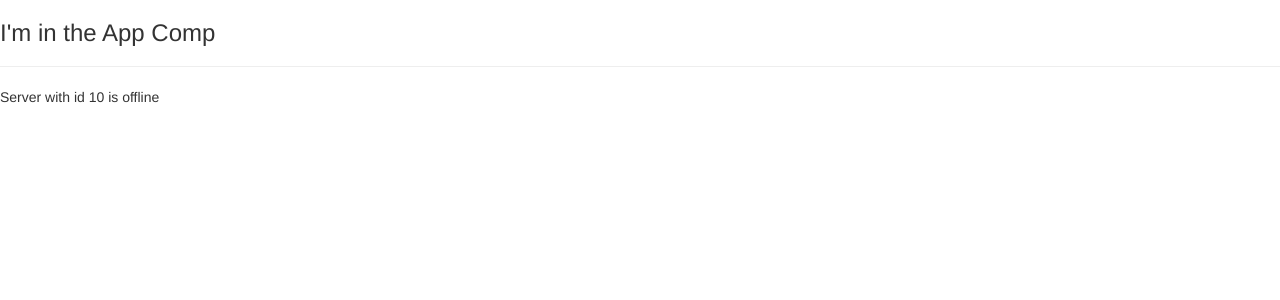
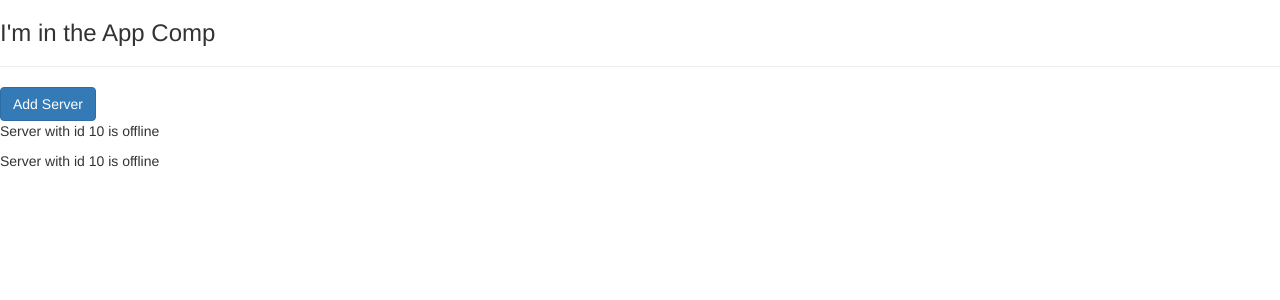
Before and after one commit to OlehBabiak/my-first-app, an Angular app: page / in a window 1280 px wide. Shown: the top 300 px of the page. Built offline with nearby package versions, Linux system fonts and the light colour scheme.

Commit message:
Property binding

```diff
--- a/src/app/servers/servers.component.html
+++ b/src/app/servers/servers.component.html
@@ -1 +1,7 @@
+<button
+  class='btn btn-primary'
+  [disabled] = "!allowNewServer"
+>Add Server
+</button>
 <app-server></app-server>
+<app-server></app-server>
--- a/src/app/servers/servers.component.ts
+++ b/src/app/servers/servers.component.ts
@@ -6,8 +6,13 @@ import { Component, OnInit } from '@angular/core';
   styleUrls: ['./servers.component.css']
 })
 export class ServersComponent implements OnInit {
+allowNewServer = false;
 
-  constructor() { }
+  constructor() {
+    setTimeout(()=> {
+      this.allowNewServer = true
+    },2000)
+  }
 
   ngOnInit(): void {
   }
```
